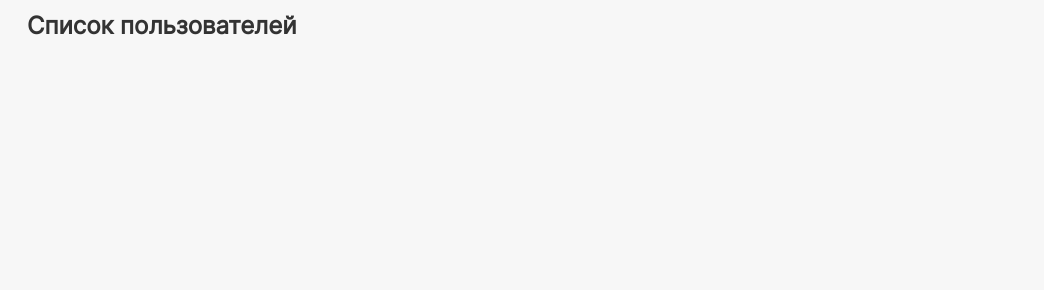
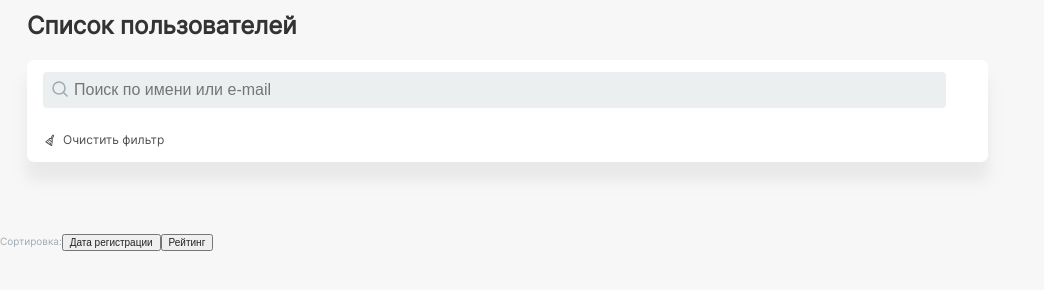
Before and after one commit to StaritsynIlya/labmedia_test, a plain HTML site: page index.html in a window 1280 px wide. Shown: the whole page, without its empty margins (0-1044 px from the left). Drawn offline with Linux system fonts and the light colour scheme.

Commit message:
сделал часть верстки

```diff
--- a/css/style.css
+++ b/css/style.css
@@ -18,7 +18,7 @@ html {
     box-sizing: inherit;
 }
 
-h1 {
+.header {
     color: #333;
     font-family: Inter;
     font-size: 24px;
@@ -27,3 +27,75 @@ font-weight: 700;
     line-height: 28px;
     margin: 12px 0 0 27px;
 }
+
+.searchBlock {
+    width: 961px;
+    height: 102px;
+    flex-shrink: 0;
+    border-radius: 7px;
+    background: #FFF;
+    box-shadow: 0px 18px 15px 0px rgba(148, 148, 148, 0.15);
+    margin: 20px 0 0 27px;
+}
+
+.wrap {
+    position: relative;
+}
+
+.wrap:before {
+    content: "";
+    position: absolute;
+    top: -4px;
+    left: 20px;
+    width: 24px;
+    height: 24px;
+    background: url("../img/source_icons_search\ 1.svg");
+}
+
+.search {
+    width: 870px;
+    height: 34px;
+    border-radius: 4px;
+    border: none;
+    background: #ECEFF0;
+    padding-left: 31px;
+    margin: 12px 0 0 16px;
+}
+
+.clearBotton {
+    background: #FFF;
+    margin: 24px 0 0 16px;
+    padding: 0px;
+    border: none;
+    display: flex;
+}
+
+.clear {
+    width: 16px;
+    height: 16px;
+    padding: 1.381px 1.869px;
+    justify-content: center;
+    align-items: center;
+    flex-shrink: 0;
+}
+
+.clear_text {
+    color: var(--gray-2, #4F4F4F);
+    font-family: Inter;
+    font-size: 12px;
+    font-style: normal;
+    font-weight: 500;
+    line-height: 16px;
+    margin-left: 4px;
+}
+
+.sort {
+    display: flex;
+    color: var(--names-tablet, #9EAAB4);
+    font-family: Inter;
+    font-size: 10px;
+    font-style: normal;
+    font-weight: 500;
+    line-height: 14px;
+    margin: 72px 0 0 0;
+}
--- a/index.html
+++ b/index.html
@@ -8,6 +8,20 @@
     <title>labmedia_test</title>
 </head>
 <body>
-    <h1>Список пользователей</h1>
+    <header class="header">Список пользователей</header>
+    <div class="searchBlock">
+        <label class="wrap">
+            <input type="search" class="search" placeholder="Поиск по имени или e-mail">
+        </label>
+        <button class="clearBotton">
+            <img class="clear" src="./img/clear_icon.svg">
+            <span class="clear_text">Очистить фильтр</span>
+        </button>
+    </div>
+    <div class="sort">
+        <span>Сортировка:</span>
+        <button class="sortDate">Дата регистрации</button>
+        <button class="sortRate">Рейтинг</button>
+    </div>
 </body>
 </html>
```
Also changed, not shown: img/clear_icon.svg (added), img/source_icons_search 1.svg (added). Lines whose indentation alone changed are shown as unchanged.
